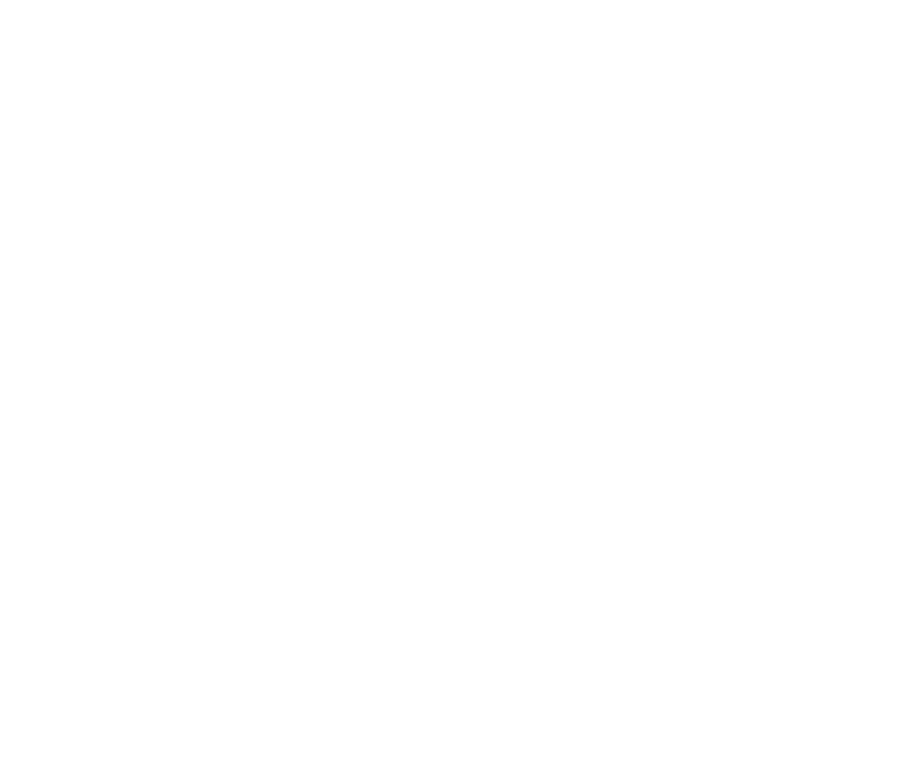
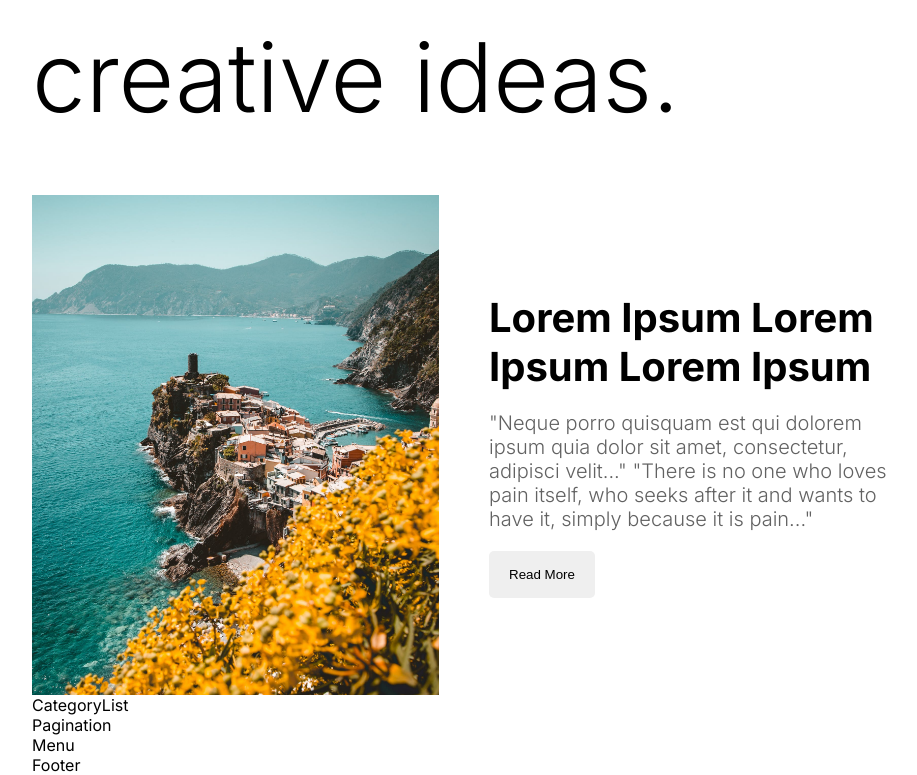
Before and after one commit to Mridul-web-me/Blog-website, a Next.js app: page / in a window 1280 px wide. Shown: the part 459-1234 px from the top of the page, without its empty margins (176-1093 px from the left). Before the commit the page ends 800 px from the top, so only its background shows below. Built offline with nearby package versions, Linux system fonts and the light colour scheme.

Commit message:
featured added

```diff
--- a/src/components/featured/Featured.js
+++ b/src/components/featured/Featured.js
@@ -1,8 +1,26 @@
 import React from 'react';
 import styles from './featured.module.css';
+import Image from 'next/image';
 
 const Featured = () => {
-  return <div>Featured</div>;
+  return (
+    <div className={styles.container}>
+      <h1 className={styles.title}>
+        {' '}
+        <b>Hey, BTech here!</b> Discover our stories and creative ideas.
+      </h1>
+      <div className={styles.post}>
+        <div className={styles.imageContainer}>
+          <Image src="/p1.jpeg" alt="" fill className={styles.image} />
+        </div>
+        <div className={styles.textContainer}>
+          <h1 className={styles.postTitle}>Lorem Ipsum Lorem Ipsum Lorem Ipsum</h1>
+          <p className={styles.postDesc}>"Neque porro quisquam est qui dolorem ipsum quia dolor sit amet, consectetur, adipisci velit..." "There is no one who loves pain itself, who seeks after it and wants to have it, simply because it is pain..."</p>
+          <button className={styles.button}>Read More</button>
+        </div>
+      </div>
+    </div>
+  );
 };
 
 export default Featured;
--- a/src/components/featured/featured.module.css
+++ b/src/components/featured/featured.module.css
@@ -0,0 +1,48 @@
+.container {
+  margin-top: 30px;
+}
+
+.title {
+  font-size: 96px;
+  font-weight: 300;
+}
+
+.post {
+  margin-top: 60px;
+  display: flex;
+  align-items: center;
+  gap: 50px;
+}
+
+.imageContainer {
+  flex: 1;
+  height: 500px;
+  position: relative;
+}
+.image {
+  object-fit: cover;
+}
+
+.textContainer {
+  flex: 1;
+  display: flex;
+  flex-direction: column;
+  gap: 20px;
+}
+
+.postTitle {
+  font-size: 40px;
+}
+
+.postDesc {
+  font-size: 20px;
+  font-weight: 300;
+  color: var(--softTextColor);
+}
+
+.button {
+  padding: 16px 20px;
+  border: none;
+  border-radius: 5px;
+  width: max-content;
+}
```
